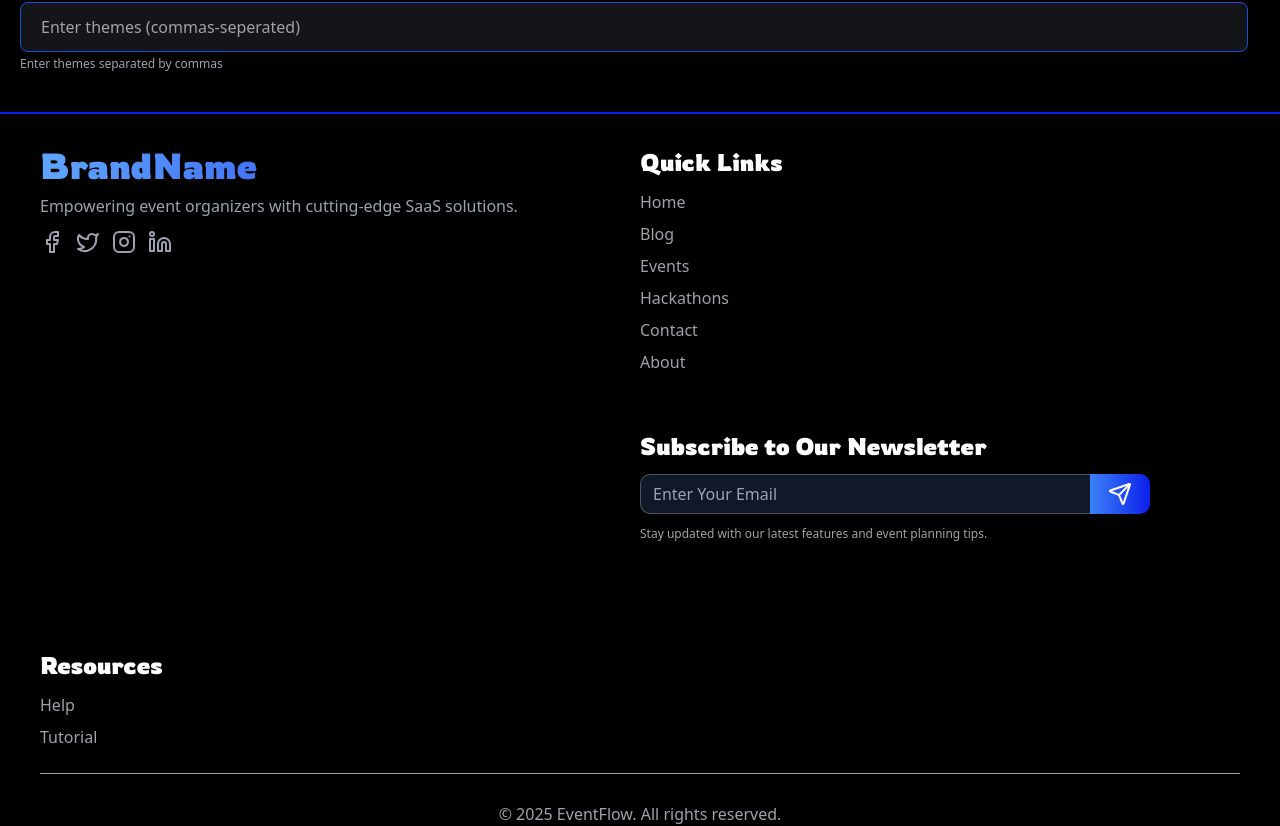
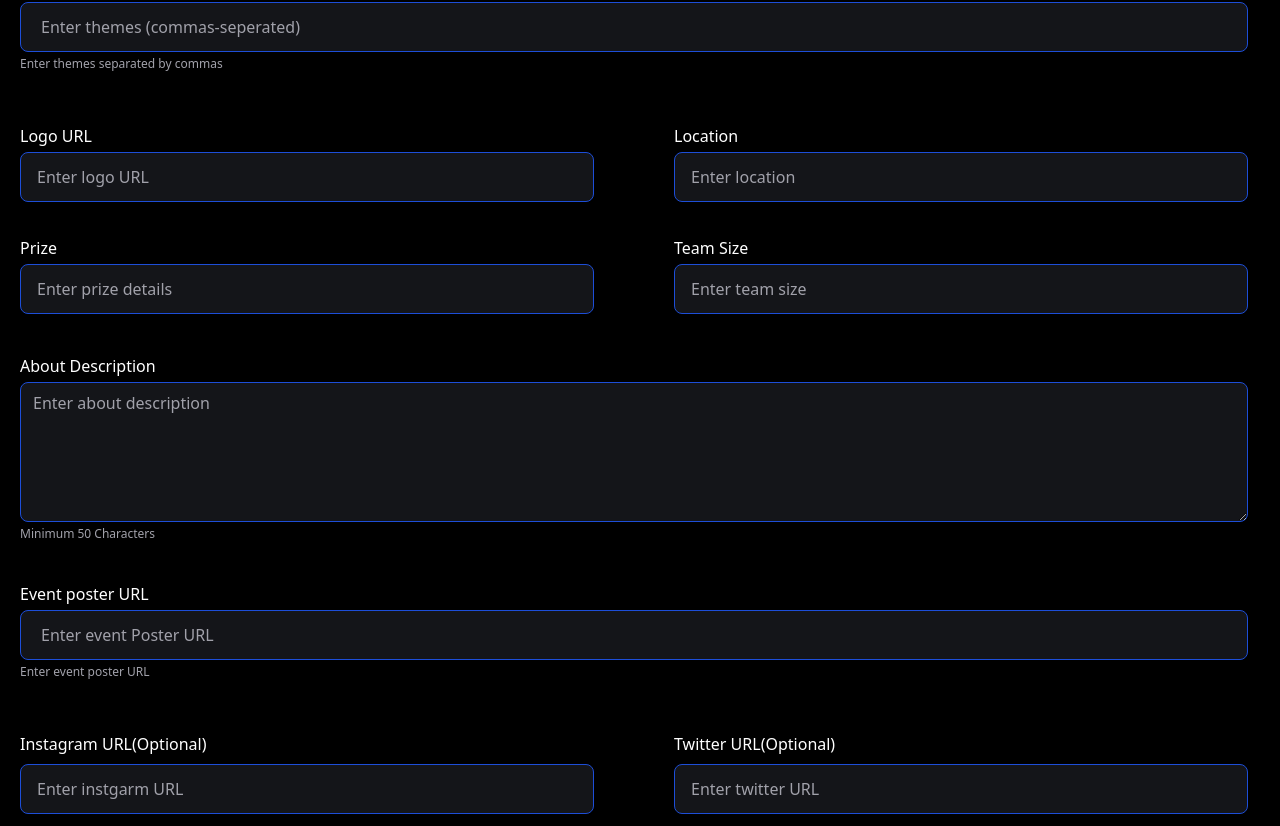
Before and after one commit to himansh423/saas-event-platform, a Next.js app: page /admin/add-event-or-hackathon in a window 1280 px wide. Shown: the part 806-1632 px from the top of the page. Built offline with nearby package versions, Linux system fonts and the light colour scheme.

Commit message:
created the whole form

```diff
--- a/src/components/AddEventOrHackathon.tsx
+++ b/src/components/AddEventOrHackathon.tsx
@@ -114,9 +114,98 @@ const AddEventOrHackathon = () => {
             </div>
           </div>
           <div className="flex flex-col gap-1 mt-7 pr-3">
-            <label htmlFor="theme" className="text-white">Theme</label>
-            <input type="text" className="w-full h-[50px] bg-[#141519] rounded-lg focus:outline-none border-[1px] border-blue-700 focus:border-[2px] placeholder:text-zinc-400  px-5" placeholder="Enter themes (commas-seperated)" />
-            <p className="text-zinc-400 text-xs">Enter themes separated by commas</p>
+            <label htmlFor="theme" className="text-white">
+              Theme
+            </label>
+            <input
+              type="text"
+              className="w-full h-[50px] bg-[#141519] rounded-lg focus:outline-none border-[1px] border-blue-700 focus:border-[2px] placeholder:text-zinc-400  px-5"
+              placeholder="Enter themes (commas-seperated)"
+            />
+            <p className="text-zinc-400 text-xs">
+              Enter themes separated by commas
+            </p>
+          </div>
+          <div className="w-full h-[190px] mt-10 pr-3  flex justify-between gap-20">
+            <div className="w-1/2   flex flex-col justify-between">
+              <div className="text-white  flex flex-col gap-1">
+                <label htmlFor="LogoURL">Logo URL</label>
+                <input
+                  type="text"
+                  className="w-full h-[50px] bg-[#141519] rounded-lg focus:outline-none border-[1px] border-blue-700 focus:border-[2px] placeholder:text-zinc-400  px-4"
+                  placeholder="Enter logo URL"
+                />
+              </div>
+              <div className="text-white  flex flex-col gap-1">
+                <label htmlFor="prize">Prize</label>
+                <input
+                  type="text"
+                  className="w-full h-[50px] bg-[#141519] rounded-lg focus:outline-none border-[1px] border-blue-700 focus:border-[2px] placeholder:text-zinc-400  px-4"
+                  placeholder="Enter prize details"
+                />
+              </div>
+            </div>
+            <div className="w-1/2 h-full  flex flex-col justify-between">
+              <div className="text-white  flex flex-col gap-1">
+                <label htmlFor="location">Location</label>
+                <input
+                  type="text"
+                  className="w-full h-[50px] bg-[#141519] rounded-lg focus:outline-none border-[1px] border-blue-700 focus:border-[2px] placeholder:text-zinc-400  px-4"
+                  placeholder="Enter location"
+                />
+              </div>
+              <div className="text-white  flex flex-col gap-1">
+                <label htmlFor="teamSize">Team Size</label>
+                <input
+                  type="text"
+                  className="w-full h-[50px] bg-[#141519] rounded-lg focus:outline-none border-[1px] border-blue-700 focus:border-[2px] placeholder:text-zinc-400  px-4"
+                  placeholder="Enter team size"
+                />
+              </div>
+            </div>
+          </div>
+          <div className="flex flex-col gap-1 mt-7 pr-3">
+            <label htmlFor="theme" className="text-white">
+              About Description
+            </label>
+            <textarea
+              className="w-full min-h-[140px] bg-[#141519] rounded-lg focus:outline-none border-[1px] border-blue-700 focus:border-[2px] placeholder:text-zinc-400  px-3 py-2"
+              placeholder="Enter about description"
+            />
+            <p className="text-zinc-400 text-xs">Minimum 50 Characters</p>
+          </div>
+          <div className="flex flex-col gap-1 mt-7 pr-3">
+            <label htmlFor="theme" className="text-white">
+              Event poster URL
+            </label>
+            <input
+              type="text"
+              className="w-full h-[50px] bg-[#141519] rounded-lg focus:outline-none border-[1px] border-blue-700 focus:border-[2px] placeholder:text-zinc-400  px-5"
+              placeholder="Enter event Poster URL"
+            />
+            <p className="text-zinc-400 text-xs">Enter event poster URL</p>
+          </div>
+          <div className="w-full  mt-10 pr-3  flex justify-between gap-20">
+            <div className="w-1/2   flex flex-col justify-between">
+              <div className="text-white  flex flex-col gap-2">
+                <label htmlFor="instagramUrl">Instagram URL(Optional)</label>
+                <input
+                  type="text"
+                  className="w-full h-[50px] bg-[#141519] rounded-lg focus:outline-none border-[1px] border-blue-700 focus:border-[2px] placeholder:text-zinc-400  px-4"
+                  placeholder="Enter instgarm URL"
+                />
+              </div>
+            </div>
+            <div className="w-1/2 h-full  flex flex-col justify-between">
+              <div className="text-white  flex flex-col gap-2">
+                <label htmlFor="twitterUrl">Twitter URL(Optional)</label>
+                <input
+                  type="text"
+                  className="w-full h-[50px] bg-[#141519] rounded-lg focus:outline-none border-[1px] border-blue-700 focus:border-[2px] placeholder:text-zinc-400  px-4"
+                  placeholder="Enter twitter URL"
+                />
+              </div>
+            </div>
           </div>
         </form>
       </div>
```
